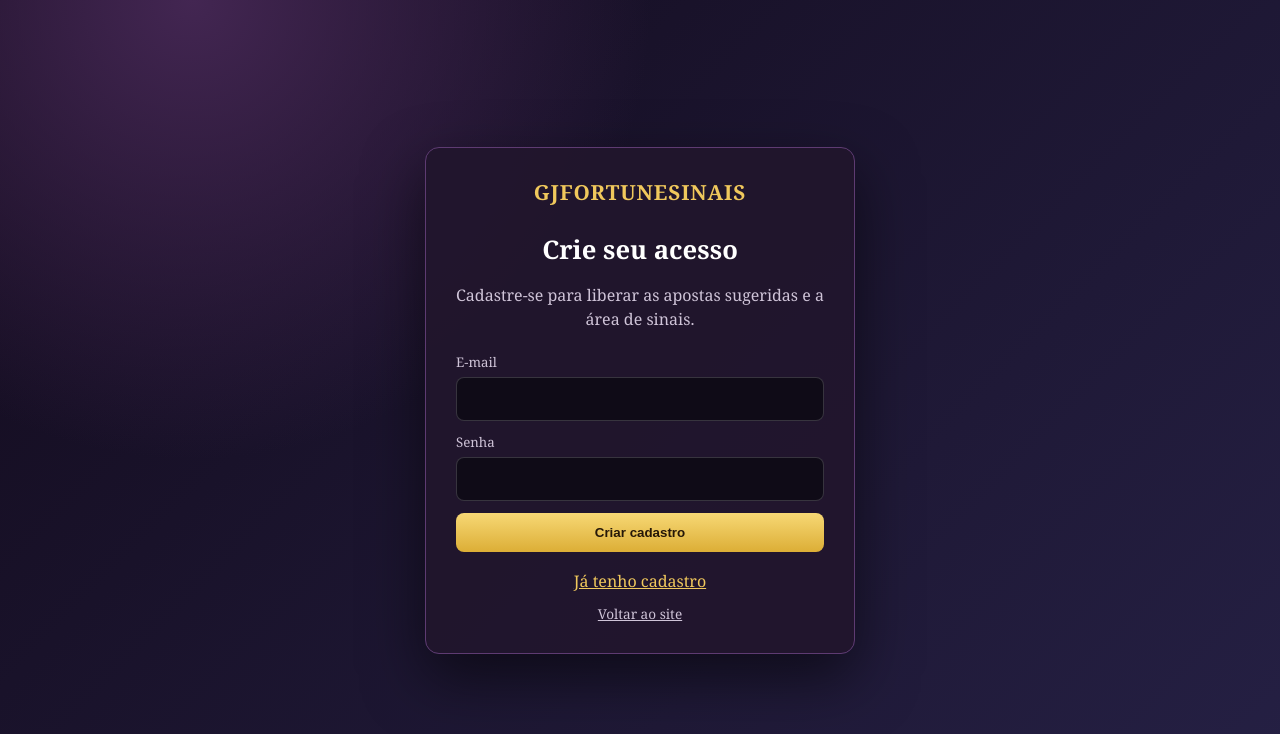
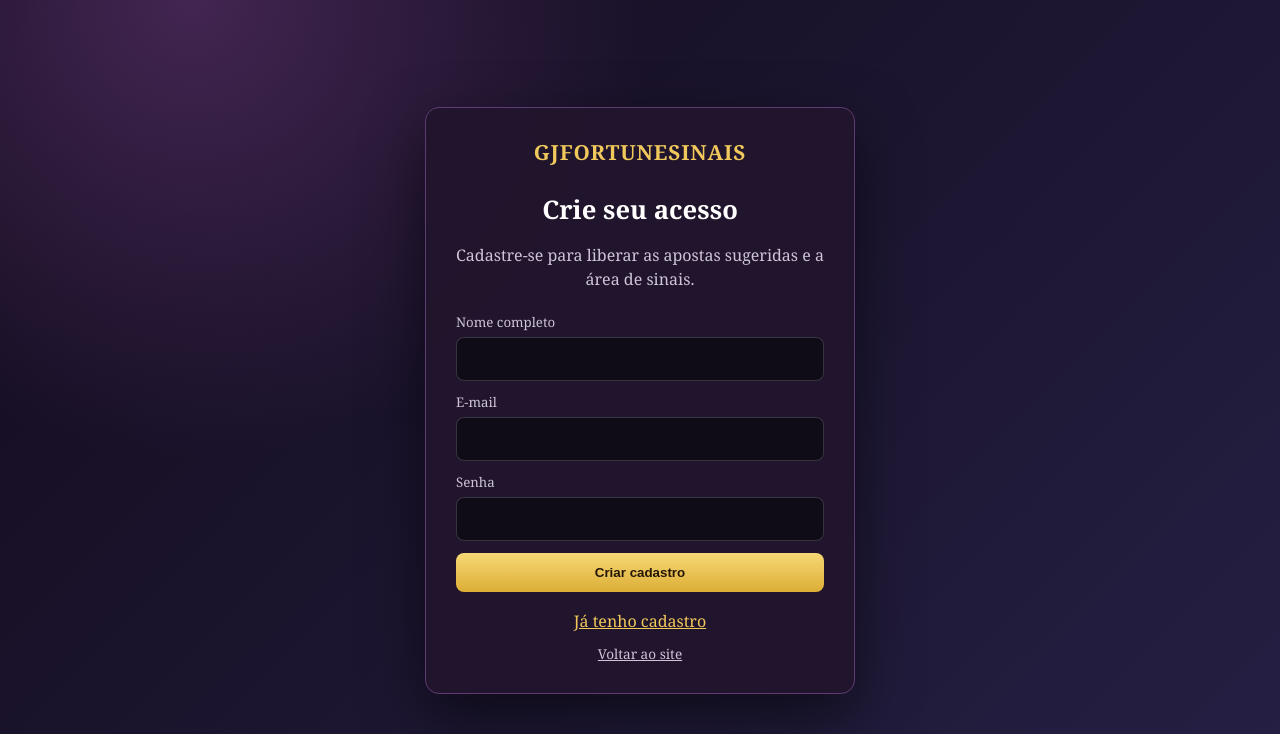
Before and after one commit to gabrielasmoreira19-sys/gjfortunesinais, a Flask app: page /cadastro in a window 1280 px wide. Shown: the top 734 px of the page. Run offline with Flask 3, Linux system fonts and the light colour scheme.

Commit message:
Adiciona nome completo ao cadastro

```diff
--- a/app.py
+++ b/app.py
@@ -345,16 +345,17 @@ def usuario_logado():
 def cadastro():
 	erro = ""
 	if request.method == "POST":
+		nome = request.form.get("nome", "").strip()
 		email = request.form.get("email", "").strip().lower()
 		senha = request.form.get("senha", "")
-		if "@" not in email or len(senha) < 6:
-			erro = "Informe um e-mail válido e uma senha com pelo menos 6 caracteres."
+		if len(nome.split()) < 2 or "@" not in email or len(senha) < 6:
+			erro = "Informe seu nome completo, um e-mail válido e uma senha com pelo menos 6 caracteres."
 		else:
 			usuarios = carregar_usuarios()
 			if email in usuarios:
 				erro = "Este e-mail já está cadastrado."
 			else:
-				usuarios[email] = {"senha": generate_password_hash(senha), "criado_em": time.time()}
+				usuarios[email] = {"nome": nome, "senha": generate_password_hash(senha), "criado_em": time.time()}
 				salvar_usuarios(usuarios)
 				session["usuario_email"] = email
 				return redirect(url_for("index"))
--- a/templates/auth.html
+++ b/templates/auth.html
@@ -28,6 +28,7 @@
         <p>{{ 'Cadastre-se para liberar as apostas sugeridas e a área de sinais.' if modo == 'cadastro' else 'Entre para acessar as apostas sugeridas dos cards.' }}</p>
         {% if erro %}<div class="error">{{ erro }}</div>{% endif %}
         <form method="post">
+            {% if modo == 'cadastro' %}<label>Nome completo<input name="nome" type="text" autocomplete="name" required></label>{% endif %}
             <label>E-mail<input name="email" type="email" autocomplete="email" required></label>
             <label>Senha<input name="senha" type="password" minlength="6" autocomplete="{{ 'new-password' if modo == 'cadastro' else 'current-password' }}" required></label>
             <button type="submit">{{ 'Criar cadastro' if modo == 'cadastro' else 'Entrar' }}</button>
```
